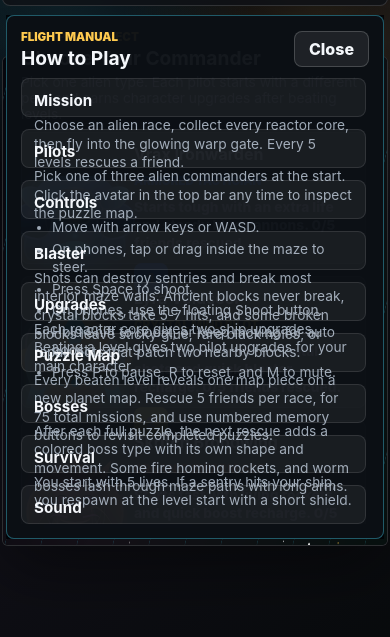
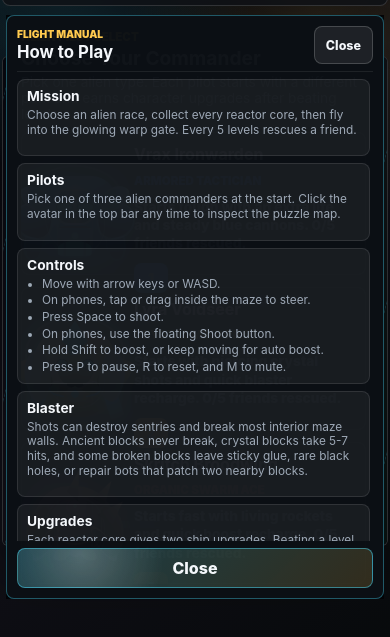
Before and after one commit to birdsoftware/zack, a plain HTML site: page index.html in a window 390 px wide. Both pictures are taken after a click on the button "Instructions". Shown: the part 123-760 px from the top of the page. Drawn offline with Linux system fonts and the light colour scheme.

Commit message:
Fix mobile instructions panel

```diff
--- a/index.html
+++ b/index.html
@@ -173,6 +173,7 @@
                 <p>Launch starts the background song. The Sound button turns music and effects on or off.</p>
               </section>
             </div>
+            <button id="closeInstructionsBottomBtn" class="close-instructions-bottom" type="button" aria-label="Close instructions">Close</button>
           </div>
         </div>
         <div id="aboutAuthorPanel" class="about-author-panel" role="dialog" aria-modal="true" aria-labelledby="aboutAuthorTitle" hidden>
--- a/styles.css
+++ b/styles.css
@@ -1609,6 +1609,10 @@ canvas {
   min-height: 36px;
 }
 
+.close-instructions-bottom {
+  display: none;
+}
+
 .instructions-grid {
   display: grid;
   grid-template-columns: repeat(2, minmax(0, 1fr));
@@ -2405,7 +2409,7 @@ canvas {
 
 @media (max-width: 720px) {
   .game-shell {
-    --mobile-panel-bottom: calc(var(--floating-banner-buffer) + env(safe-area-inset-bottom) + 72px);
+    --mobile-panel-bottom: calc(var(--floating-banner-buffer) + env(safe-area-inset-bottom) + 12px);
   }
 
   .pilot-panel,
@@ -2468,6 +2472,82 @@ canvas {
     padding-right: 3px;
   }
 
+  .instructions-panel {
+    background: rgba(3, 5, 8, 0.74);
+  }
+
+  .instructions-card {
+    gap: 0;
+    padding: 12px;
+  }
+
+  .instructions-head {
+    align-items: center;
+    gap: 10px;
+    margin-bottom: 8px;
+    padding-bottom: 8px;
+    border-bottom: 1px solid rgba(255, 255, 255, 0.08);
+  }
+
+  .instructions-head > div {
+    min-width: 0;
+  }
+
+  .instructions-kicker {
+    font-size: 0.64rem;
+  }
+
+  .close-instructions {
+    min-height: 40px;
+    padding-inline: 13px;
+    font-size: 0.78rem;
+  }
+
+  .instructions-grid {
+    flex: 1 1 auto;
+    display: block;
+    overflow-y: auto;
+    overscroll-behavior: contain;
+    padding: 0 3px 4px 0;
+  }
+
+  .instructions-grid section {
+    min-height: 0;
+    margin-bottom: 8px;
+    padding: 9px 10px;
+  }
+
+  .instructions-grid h3 {
+    margin-bottom: 4px;
+    font-size: 0.86rem;
+  }
+
+  .instructions-grid p,
+  .instructions-grid ul {
+    font-size: 0.76rem;
+    line-height: 1.28;
+  }
+
+  .instructions-grid ul {
+    padding-left: 15px;
+  }
+
+  .instructions-grid li + li {
+    margin-top: 2px;
+  }
+
+  .close-instructions-bottom {
+    flex: 0 0 auto;
+    display: block;
+    width: 100%;
+    min-height: 42px;
+    margin-top: 8px;
+    border-color: rgba(73, 224, 255, 0.48);
+    background:
+      radial-gradient(circle at 18% 18%, rgba(255, 255, 255, 0.22), transparent 28%),
+      linear-gradient(135deg, rgba(73, 224, 255, 0.24), rgba(255, 202, 79, 0.16));
+  }
+
   .pilot-choices,
   .upgrade-choices {
     grid-template-columns: 1fr;
@@ -2521,3 +2601,39 @@ canvas {
     grid-template-columns: 1fr;
   }
 }
+
+@media (max-width: 520px) {
+  .instructions-card {
+    padding: 10px;
+  }
+
+  .instructions-card h2 {
+    font-size: 1.05rem;
+  }
+
+  .instructions-head {
+    margin-bottom: 7px;
+    padding-bottom: 7px;
+  }
+
+  .close-instructions {
+    min-height: 38px;
+    padding-inline: 11px;
+  }
+
+  .instructions-grid section {
+    margin-bottom: 7px;
+    padding: 8px 9px;
+  }
+
+  .instructions-grid p,
+  .instructions-grid ul {
+    font-size: 0.74rem;
+    line-height: 1.24;
+  }
+
+  .close-instructions-bottom {
+    min-height: 40px;
+    margin-top: 7px;
+  }
+}
```
Also changed, not shown: game.js.
